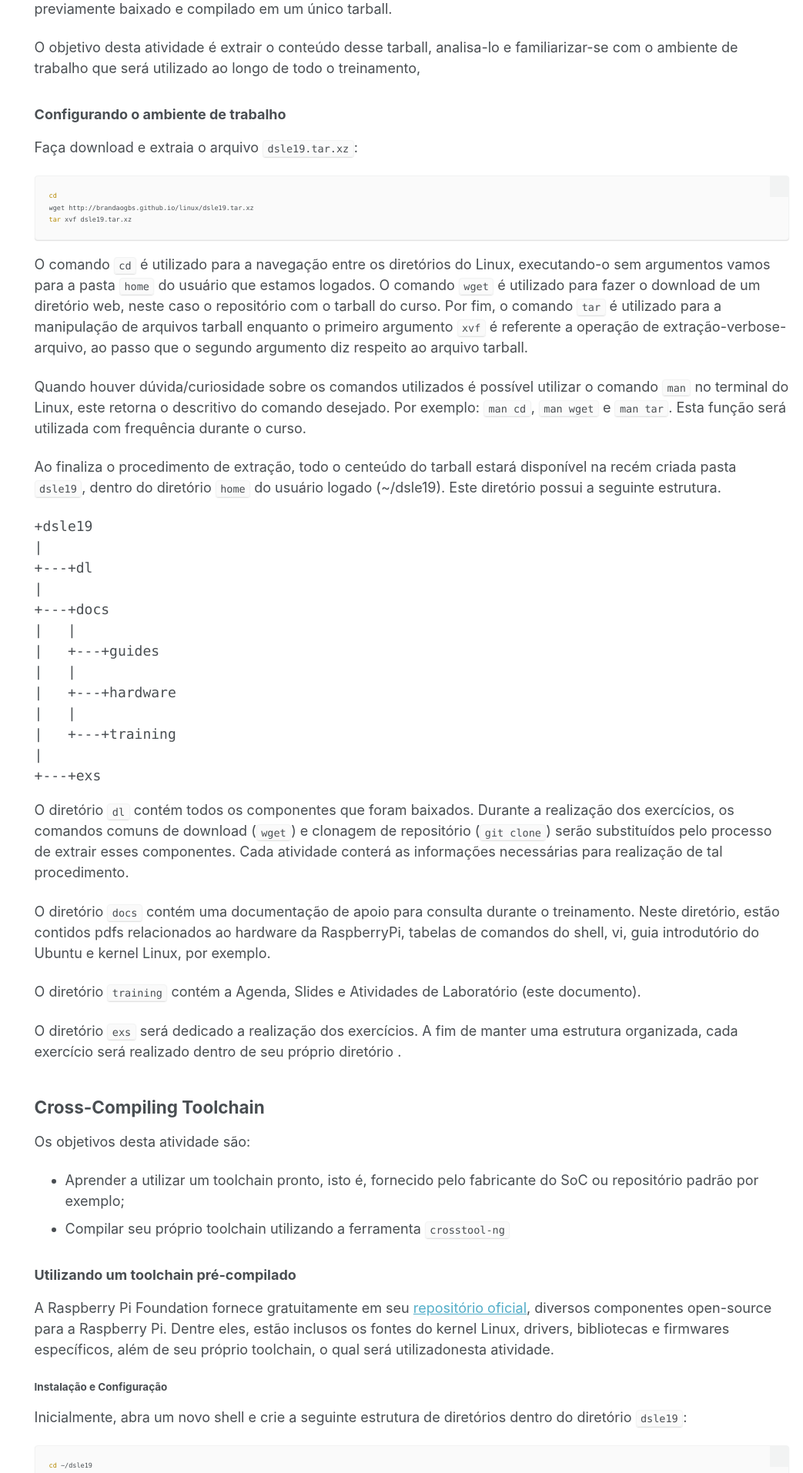
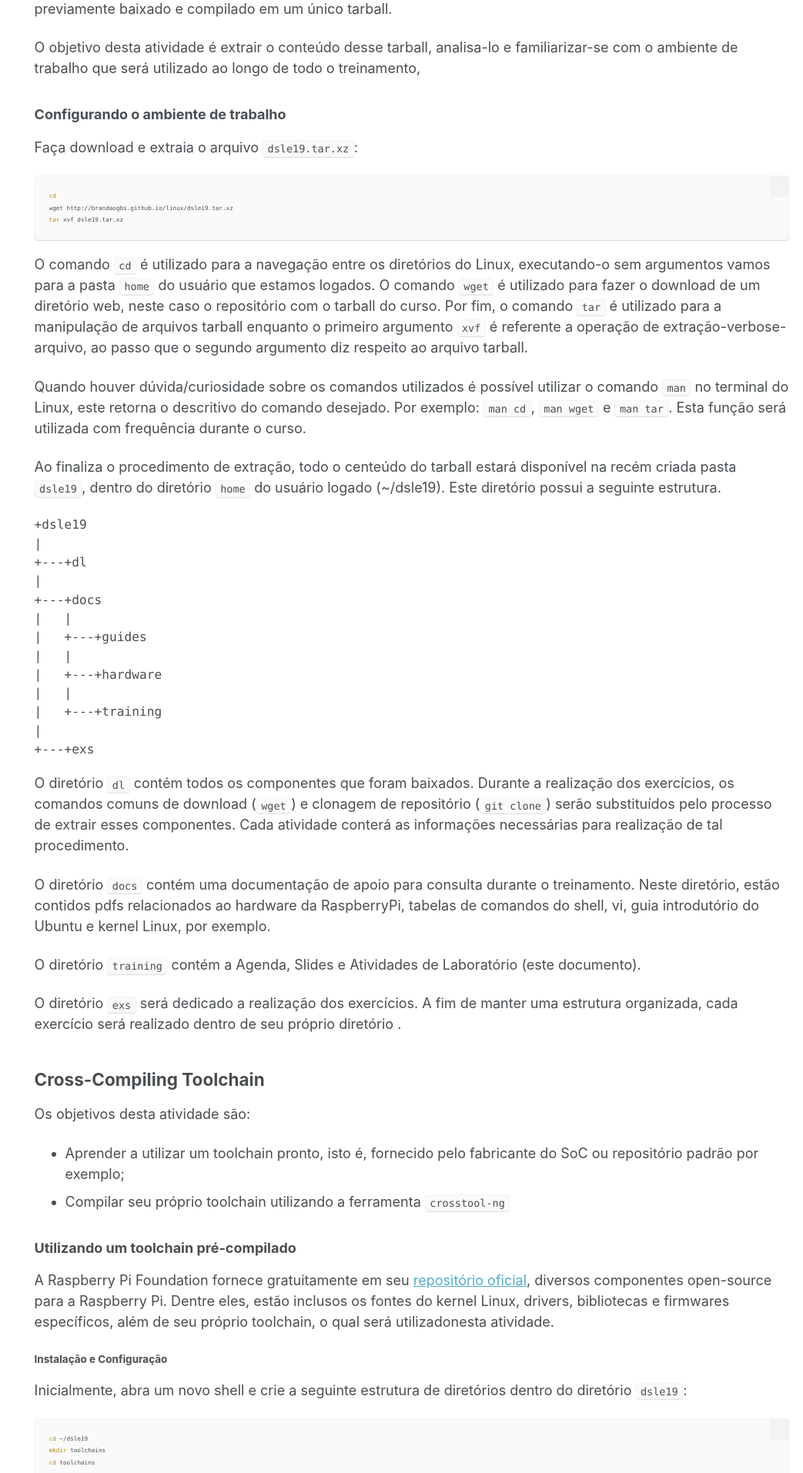
Before and after one commit to brandaogbs/brandaogbs.github.io, a Jekyll site: the page built from _pages/linux/01.md, in a window 1280 px wide. Shown: the part 670-2584 px from the top of the page at 77% size, without its empty margins (237-1280 px from the left). Built offline with Jekyll 4.4.1, drawn with Linux system fonts in a browser that asks for light colours.

Commit message:
change font-size code tag

```diff
--- a/_sass/_base.scss
+++ b/_sass/_base.scss
@@ -126,6 +126,7 @@ a {
 
 tt, code, kbd, samp, pre {
   font-family: $monospace;
+  font-size: 0.9em
 }
 
 pre {
```
